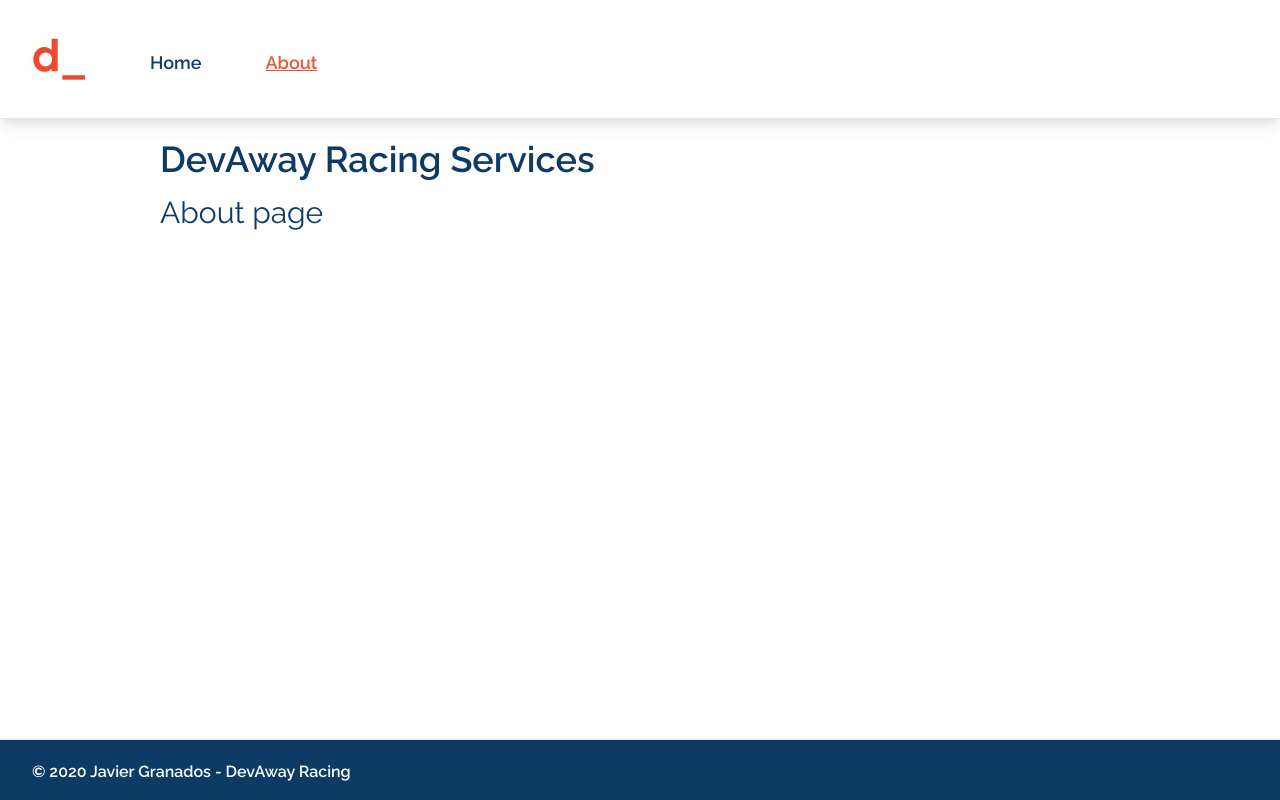
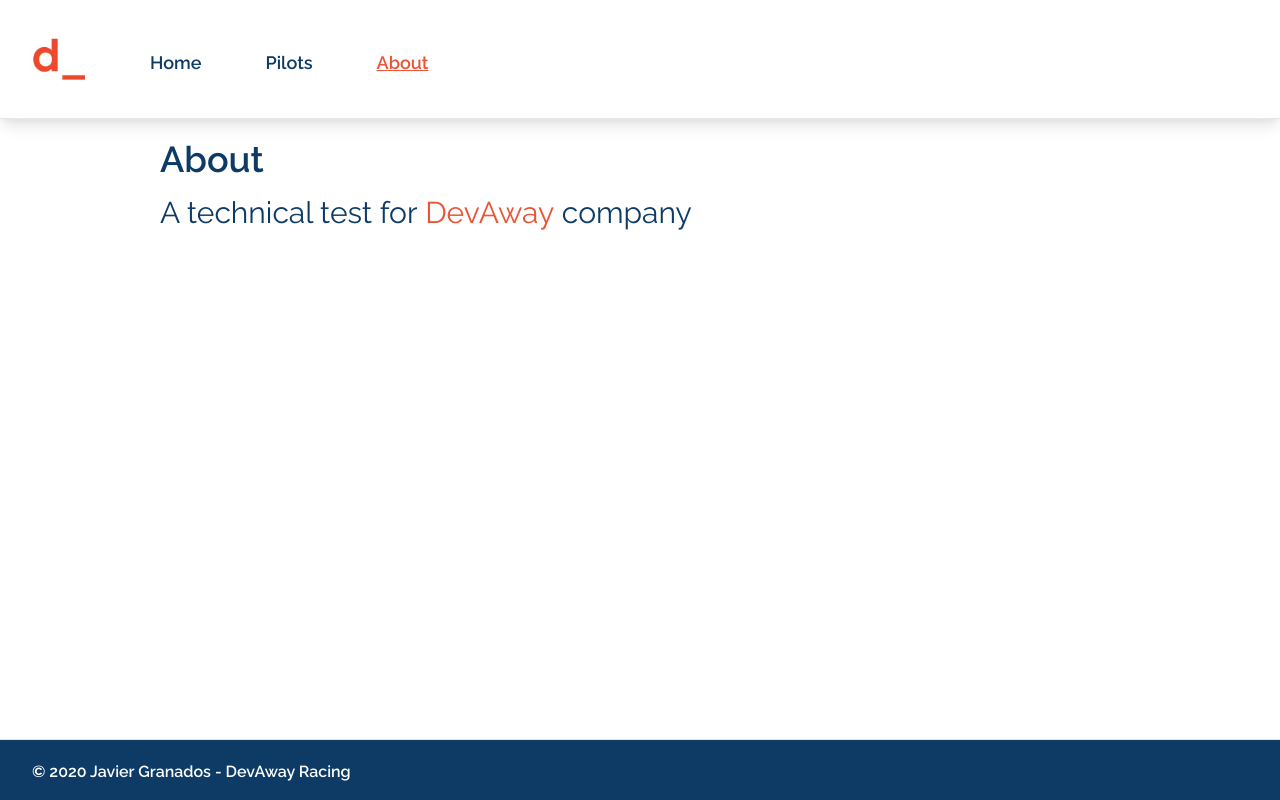
Before and after one commit to javiergranados/devaway-racing-services, a Next.js app: page /about in a window 1280 px wide. Built offline with nearby package versions, Linux system fonts and the light colour scheme.

Commit message:
Changes on pilots and about pages

```diff
--- a/components/layout/Navbar.jsx
+++ b/components/layout/Navbar.jsx
@@ -58,6 +58,13 @@ function Navbar() {
           Home
         </a>
         <a
+          href="/pilots"
+          onClick={handleLink}
+          className={`block navbar__button mt-2${(router.pathname === '/pilots' && ' selected') || ''}`}
+        >
+          Pilots
+        </a>
+        <a
           href="/about"
           onClick={handleLink}
           className={`block navbar__button mt-2${(router.pathname === '/about' && ' selected') || ''}`}
--- a/pages/about.js
+++ b/pages/about.js
@@ -1,8 +1,19 @@
 function AboutPage() {
   return (
     <div className="text-indigoDye">
-      <h1 className="pb-4 text-4xl text-center font-semi lg:text-left">DevAway Racing Services</h1>
-      <p className="text-3xl">About page</p>
+      <h1 className="pb-4 text-4xl text-center font-semi lg:text-left">About</h1>
+      <p className="text-3xl">
+        A technical test for&nbsp;
+        <a
+          href="https://www.villenavalley.com"
+          target="_blank"
+          rel="noreferrer"
+          className="hover:underline text-orangeSoda"
+        >
+          DevAway
+        </a>
+        &nbsp;company
+      </p>
     </div>
   )
 }
--- /dev/null
+++ b/pages/pilots.js
@@ -0,0 +1,31 @@
+import PropTypes from 'prop-types'
+import Pilots from '../components/Pilots'
+import extractValues from '../utils/data'
+
+function PilotsPage({ data }) {
+  const { pilots } = extractValues(data)
+
+  return (
+    <div className="text-indigoDye">
+      <h1 className="pb-10 text-4xl text-center font-semi lg:text-left">Pilots</h1>
+      <Pilots pilots={pilots} />
+    </div>
+  )
+}
+
+export async function getStaticProps() {
+  const data = require('../public/drivers_karts.json')
+
+  return {
+    props: {
+      data,
+      title: 'Pilots',
+    },
+  }
+}
+
+PilotsPage.propTypes = {
+  data: PropTypes.arrayOf(PropTypes.shape({})).isRequired,
+}
+
+export default PilotsPage
```
